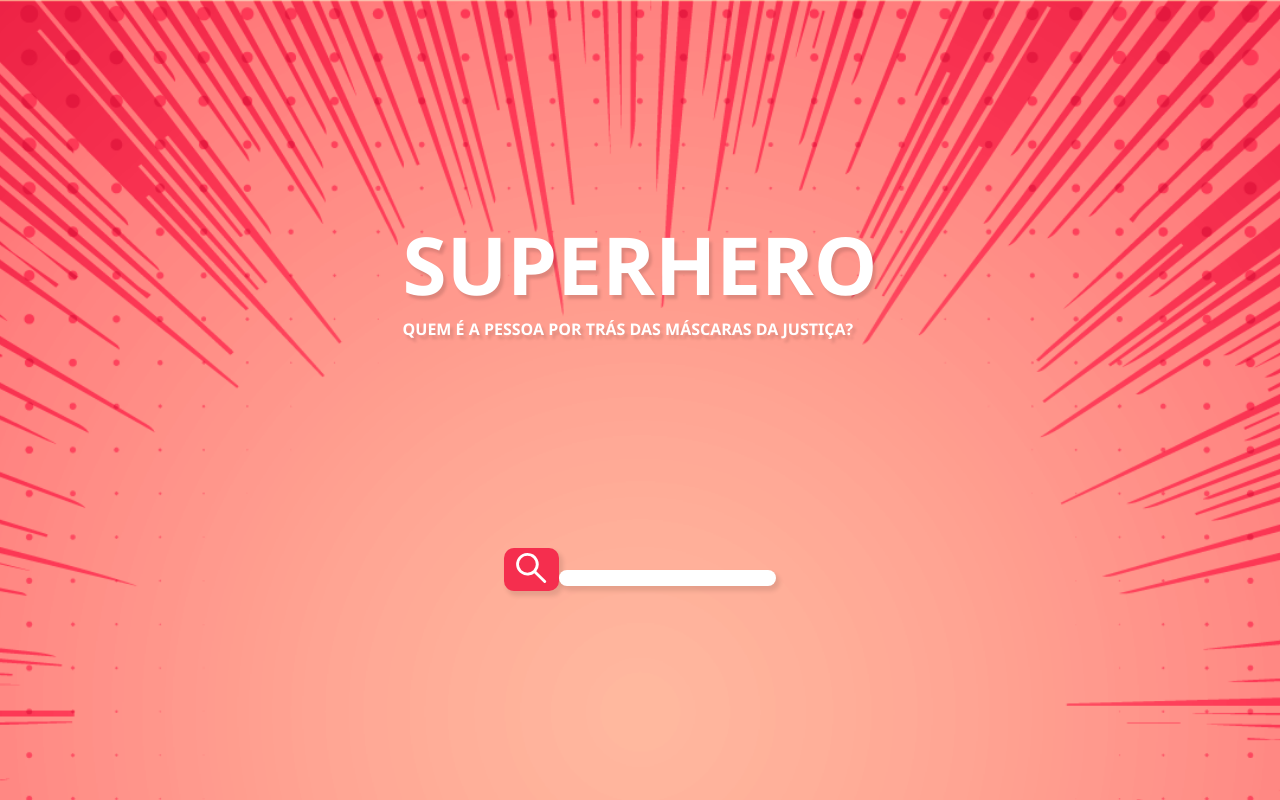
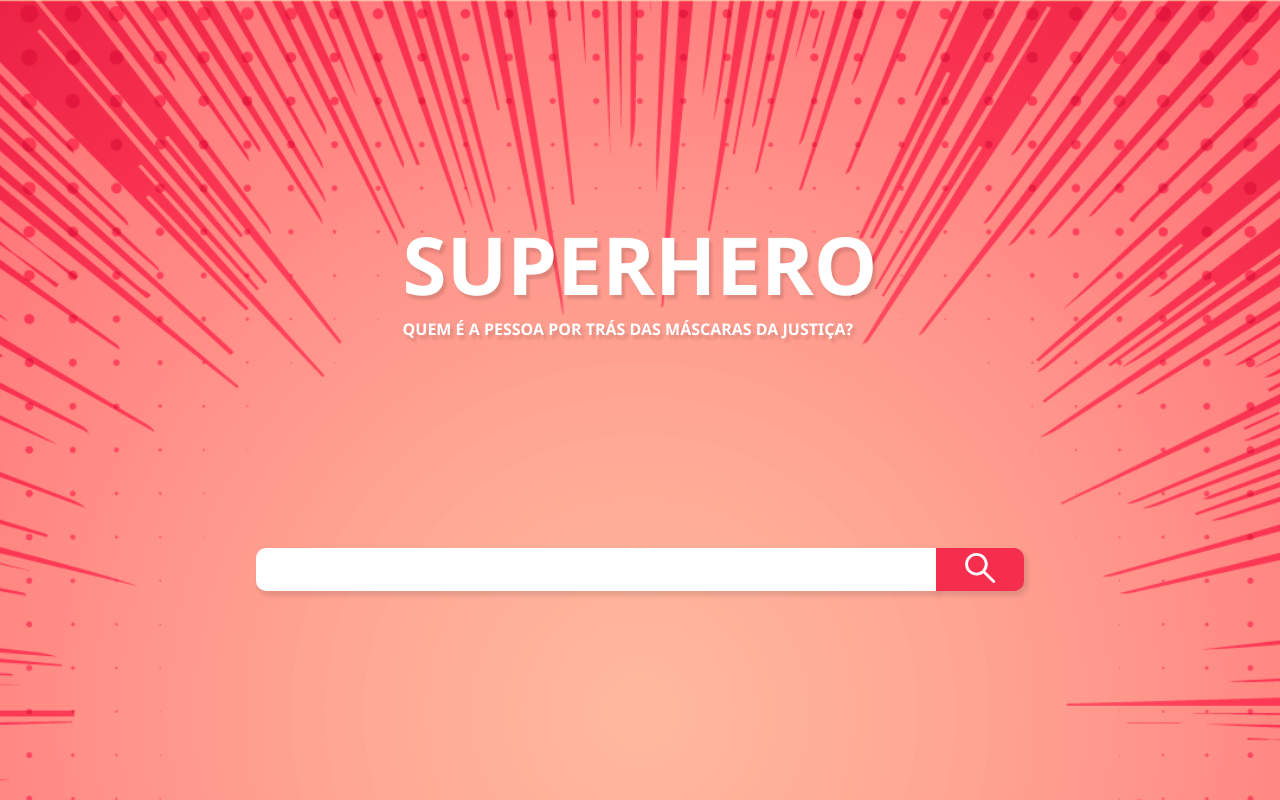
Before and after one commit to lucasfieri/superhero, a React (Create React App) app: page / in a window 1280 px wide. Built offline with nearby package versions, Linux system fonts and the light colour scheme.

Commit message:
style: stylize searchbox molecule

```diff
--- a/src/components/molecules/SearchBox/SearchBox.jsx
+++ b/src/components/molecules/SearchBox/SearchBox.jsx
@@ -1,11 +1,13 @@
 import Button from '../../atoms/Button/Button'
 import Input from '../../atoms/Input/Input'
 import { ReactComponent as SearchIcon } from '../../../assets/images/icon_search.svg'
+import './style.scss'
+
 const SearchBox = () => {
   return (
     <div className='searchbox'>
-      <Button handleClick={() => console.log('aaa')} icon={<SearchIcon />} />
-      <Input name='search_input' />
+      <Input name='search_input' className='search_input' />
+      <Button handleClick={() => console.log('aaa')} icon={<SearchIcon />} className='search_button' />
     </div>
   )
 }
--- /dev/null
+++ b/src/components/molecules/SearchBox/style.scss
@@ -0,0 +1,10 @@
+.searchbox {
+  display: flex;
+  width: 100%;
+  .search_input {
+    border-radius: 10px 0 0 10px;
+  }
+  .search_button {
+    border-radius: 0 10px 10px 0;
+  }
+}
```
